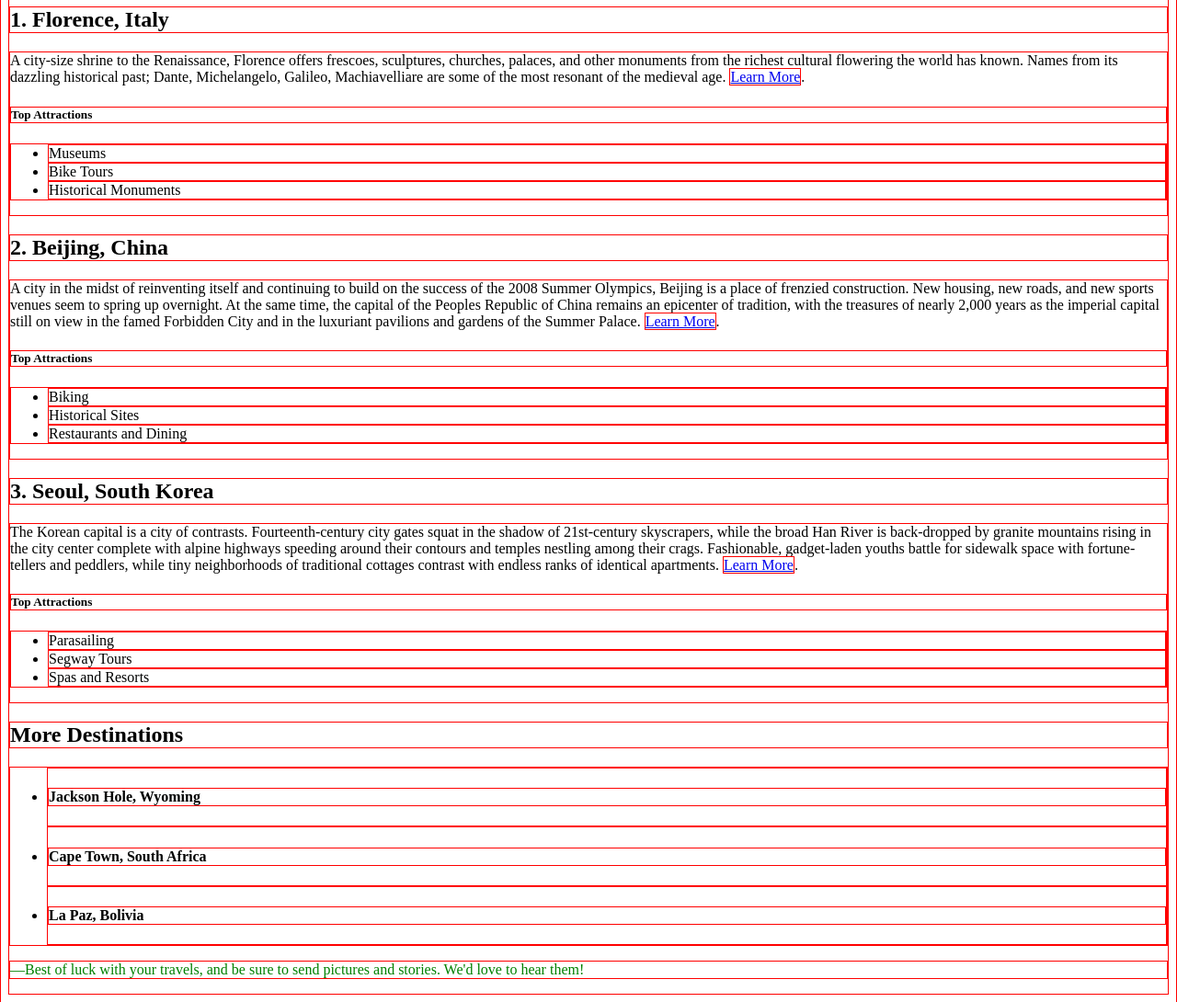
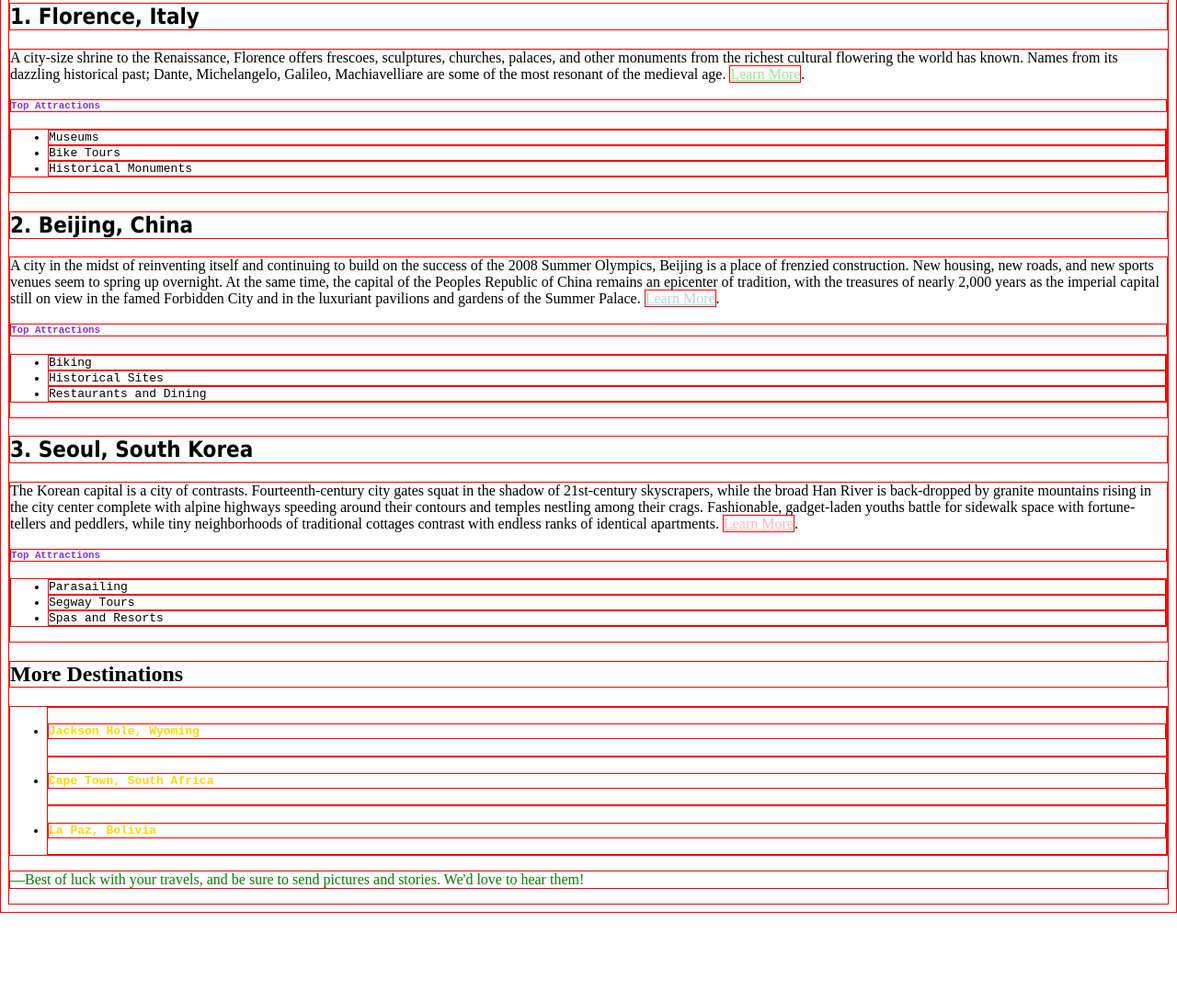
Before and after one commit to JacobWheel-er/css-lessons, a plain HTML site: page multiple-selectors/index.html in a window 1280 px wide. Shown: the part 513-1603 px from the top of the page at 92% size. After the commit the page ends 1506 px from the top, so only its background shows below. Drawn offline with Linux system fonts and the light colour scheme.

Commit message:
Update style.css

```diff
--- a/multiple-selectors/style.css
+++ b/multiple-selectors/style.css
@@ -17,3 +17,64 @@ h1 {
 .uppercase {
   text-transform: uppercase;
 }
+
+#article-title {
+  font-family: Tahoma;
+}
+
+a[href*='florence'] {
+  color: lightgreen;
+}
+
+a[href*='beijing'] {
+  color: lightblue;
+}
+
+a[href*='seoul'] {
+  color: lightpink;
+}
+
+a:hover {
+  color:darkorange;
+}
+
+.heading-background {
+  background-color: aqua;
+}
+
+#publish-time {
+  color: lightgray;
+}
+
+h5 {
+  color: yellow;
+}
+
+.author-class {
+  color: pink;
+}
+
+#author-id {
+  color: cornflowerblue;
+}
+
+h2.destination {
+  font-family: Tahoma;
+}
+
+.description h5 {
+  color: blueviolet;
+}
+
+li h4 {
+  color: gold;
+}
+
+h4 {
+  color: dodgerblue;
+}
+
+h5,
+li {
+  font-family: monospace;
+}
```
